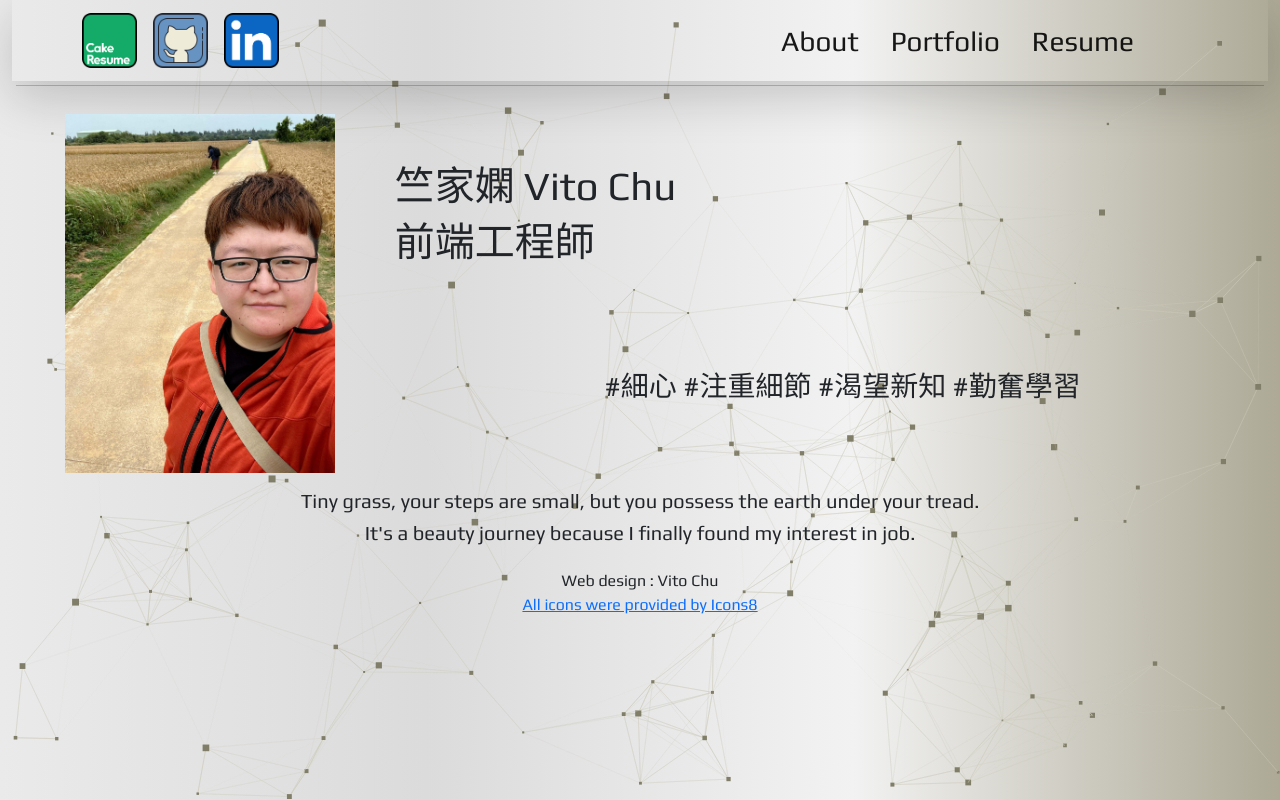
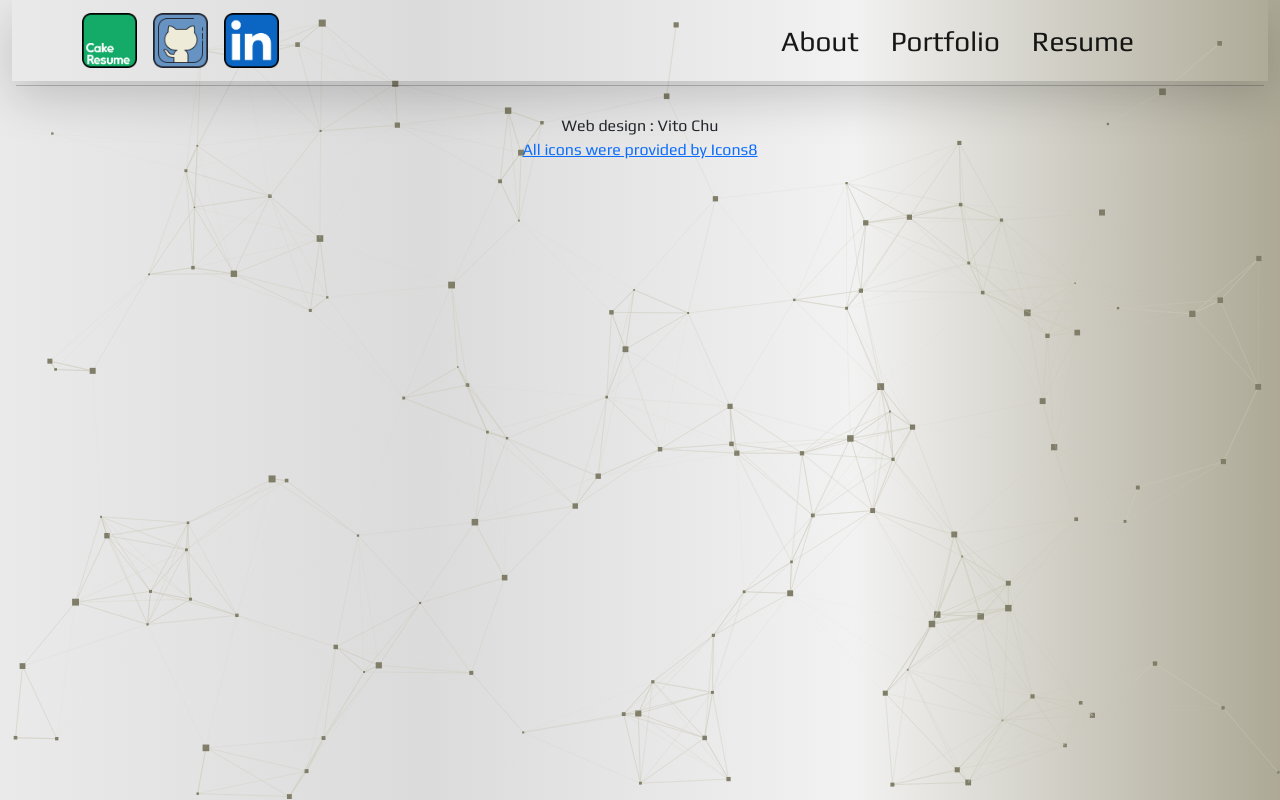
Before and after one commit to VitoChuChu/VitoPortfolio, a React (Create React App) app: page / in a window 1280 px wide. Built offline with nearby package versions, Linux system fonts and the light colour scheme.

Commit message:
Address fixed

```diff
--- a/package.json
+++ b/package.json
@@ -1,6 +1,6 @@
 {
   "name": "portfolio",
-  "homepage": "https://VitoChuChu.github.io/",
+  "homepage": "https://vitochuchu.github.io/VitoPortfolio/",
   "version": "0.1.0",
   "private": true,
   "dependencies": {
--- a/src/App.js
+++ b/src/App.js
@@ -88,9 +88,9 @@ function App() {
       <Nav />
       <hr className="m-1 pb-4" />
       <Routes>
-        <Route path="/" exact element={<About />} />
-        <Route path="/Projects" exact element={<Projects />} />
-        <Route path="/Resume" exact element={<Resume />} />
+        <Route path="VitoPortfolio/" exact element={<About />} />
+        <Route path="VitoPortfolio/Projects" exact element={<Projects />} />
+        <Route path="VitoPortfolio/Resume" exact element={<Resume />} />
       </Routes>
       <Footer />
     </div>
```
